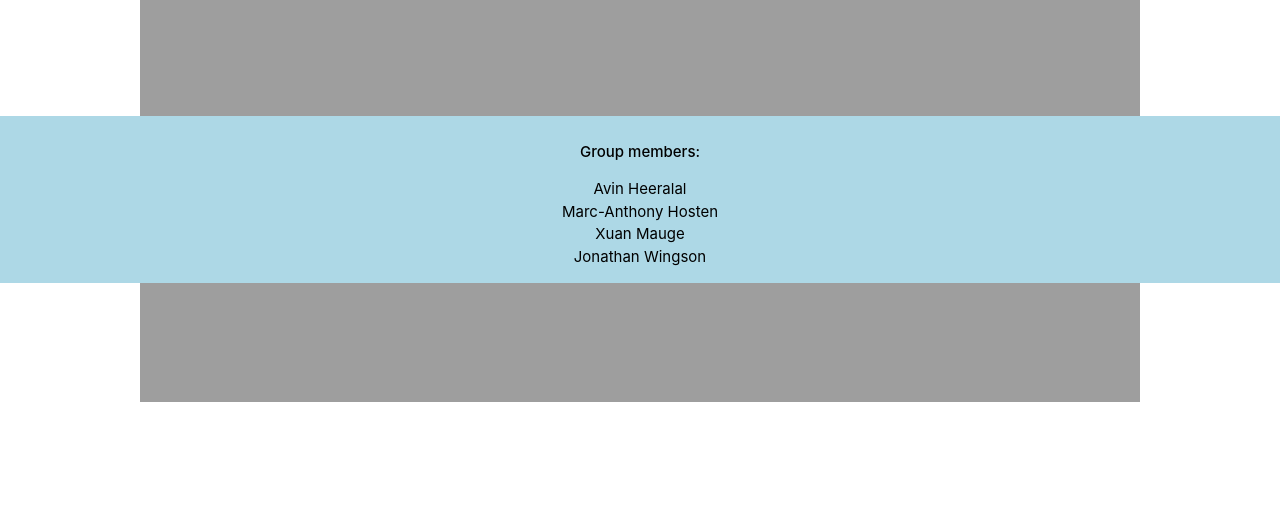
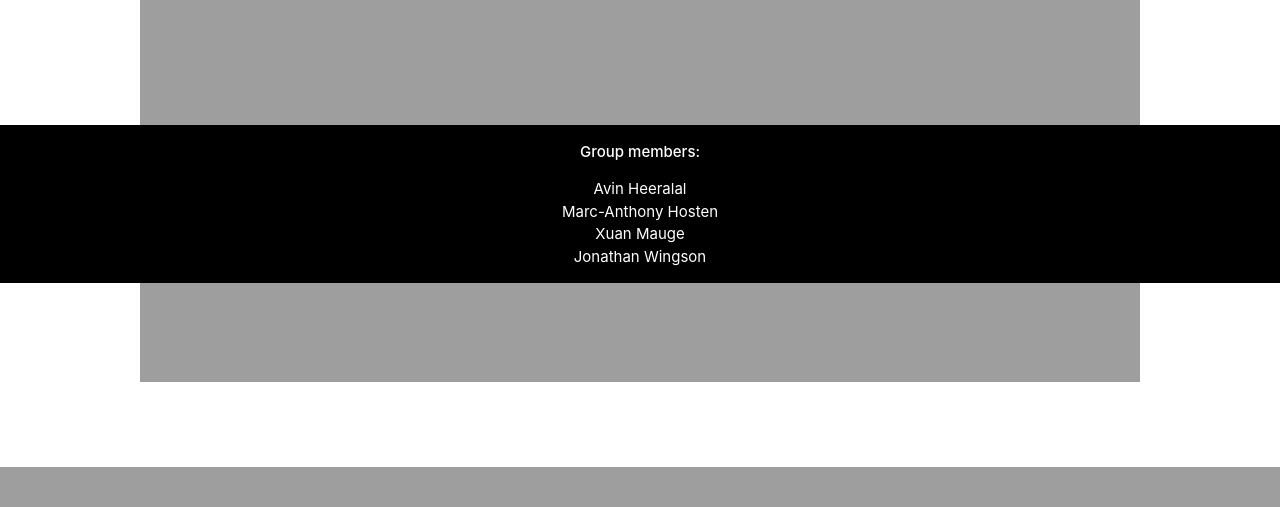
Before and after one commit to jonathonwingson/colab, a Flask app: page / in a window 1280 px wide. Shown: the part 517-1024 px from the top of the page. After the commit the page ends 984 px from the top, so only its background shows below. Run offline with Flask 2, Linux system fonts and the light colour scheme.

Commit message:
final app

```diff
--- a/App/templates/layout.html
+++ b/App/templates/layout.html
@@ -87,7 +87,7 @@
 
          .body{
 
-
+          height: 100%;
 
          }
 
@@ -99,7 +99,7 @@
            content: "";
            position: absolute;
            width:100%;
-           height:120%;
+           height:115%;
            z-index: -2;
            opacity: 1;
          }
@@ -127,13 +127,14 @@
 
     .footer {
       position: fixed;
-      padding: 10px 10px 0px 10px;
+      padding: 1px 1px 0px 1px;
       left: 0;
       bottom: 0;
       width: 100%;
-      background-color: lightblue;
-      color: black;
+      background-color: black;
+      color: white;
       text-align: center;
+      height: fit-content;
     }
 
 
```
